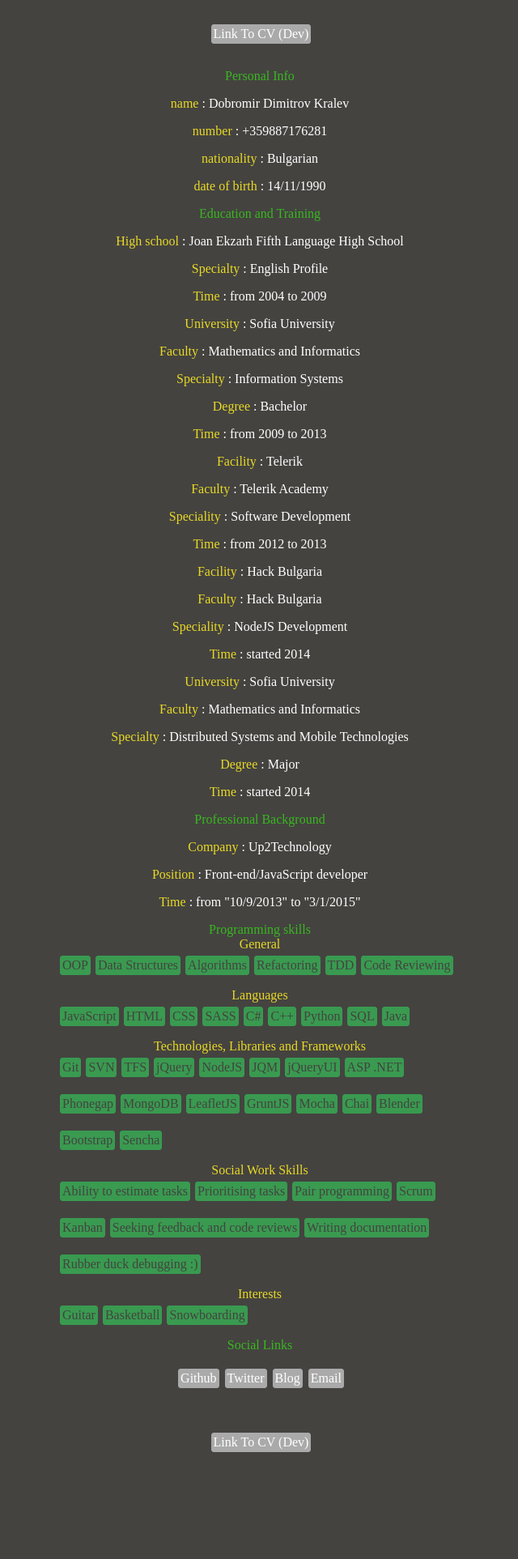
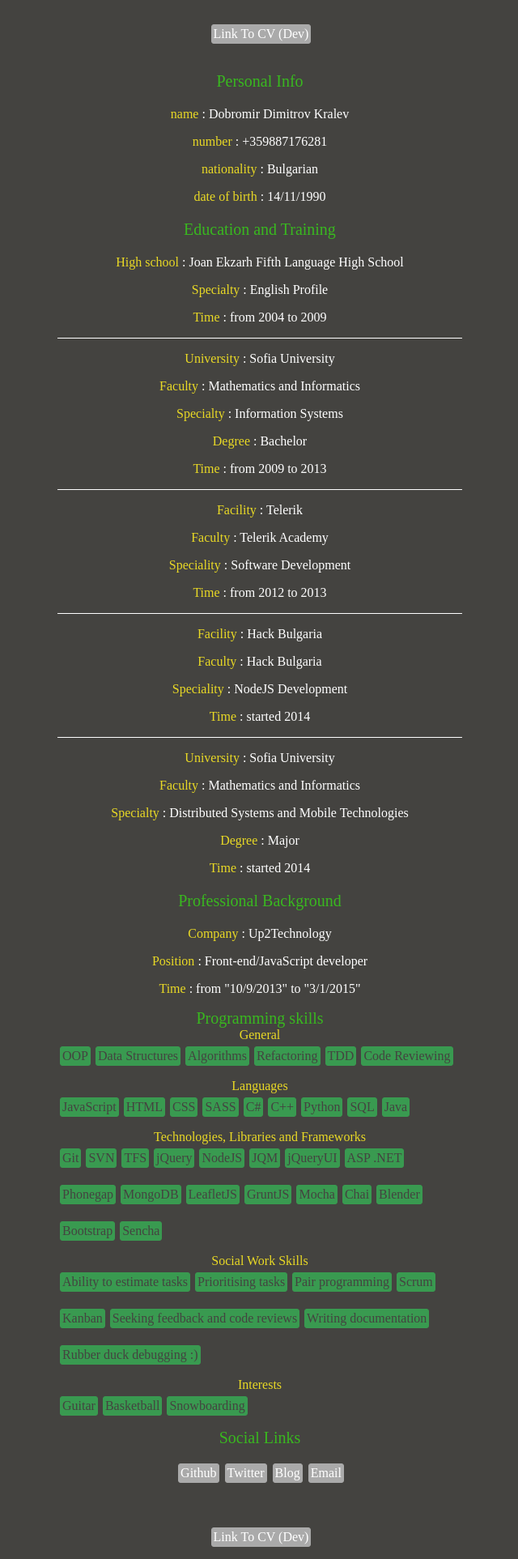
Before and after one commit to dobakay/putzmitt3l.github.io, a Jekyll site: the page cv/hr.html, which Jekyll copies as it is, in a window 1280 px wide. Shown: the whole page at 81% size, without its empty margins (319-959 px from the left). Built offline with Jekyll 4.4.1, drawn with Linux system fonts in a browser that asks for light colours; before the commit the page ends 1808 px from its top, so only the background shows below that.

Commit message:
A bit more css

```diff
--- a/cv/hr.html
+++ b/cv/hr.html
@@ -37,12 +37,21 @@
             display: inline-block;
         }
 
+        .education-training div {
+            border-bottom: 1px solid #fff;
+        }
+
+        .education-training div:last-child {
+            border-bottom: none;
+        }
+
         .key {
             color: #E9D925;
         }
 
         .desc {
             color: #39B81F;
+            font-size: 20px;
         }
 
         .general p,
```
Also changed, not shown: 2 other files.
